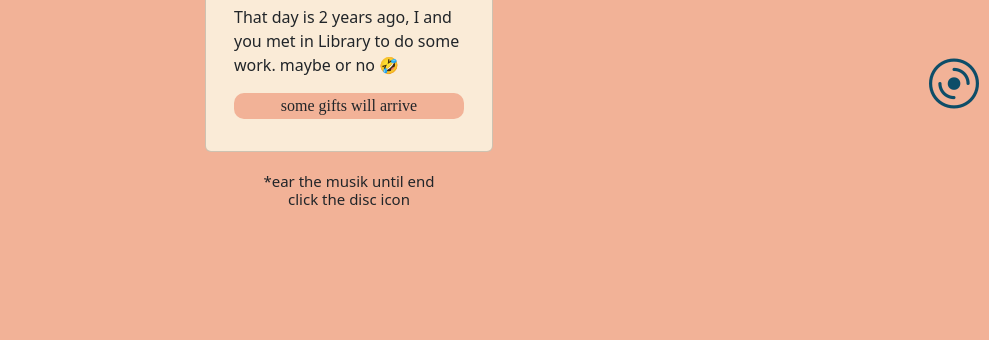
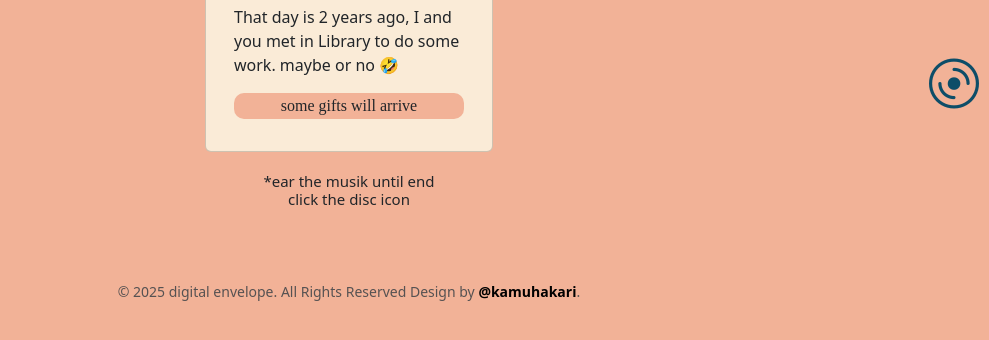
Before and after one commit to kamuhakari/suratucapan, a plain HTML site: page index.html in a window 1280 px wide. Shown: the part 682-1022 px from the top of the page, without its empty margins (291-1280 px from the left). Before the commit the page ends 913 px from the top, so only its background shows below. Drawn offline with nearby package versions, Linux system fonts and the light colour scheme; a web font is replaced by a local one.

Commit message:
Update index.html

```diff
--- a/index.html
+++ b/index.html
@@ -37,6 +37,11 @@
     </div>
     <h5 class="pls">*ear the musik until end <br> click the disc icon</h5>
   </div>
+
+    <footer>
+     <small class="block">&copy; 2025 digital envelope. All Rights Reserved </small>
+            <small class="block">Design by <a href="https://www.instagram.com/kamuhakari/">@kamuhakari</a>.</small>
+  </footer>
 
   <div class="audio-container">
     <audio id="song" autoplay loop>
@@ -113,6 +118,22 @@
     line-height: 0;
 
 }
+    footer {
+    padding: 3rem;
+    background-color: var(--pink);
+    color: rgb(86, 82, 82);
+    text-align:center;
+}
+
+footer a{
+    text-decoration: none;
+    color:black;
+    font-weight: bold;
+}
+
+footer a:hover{
+    color: white;
+}
 
 @keyframes rotating {
     from{
```
